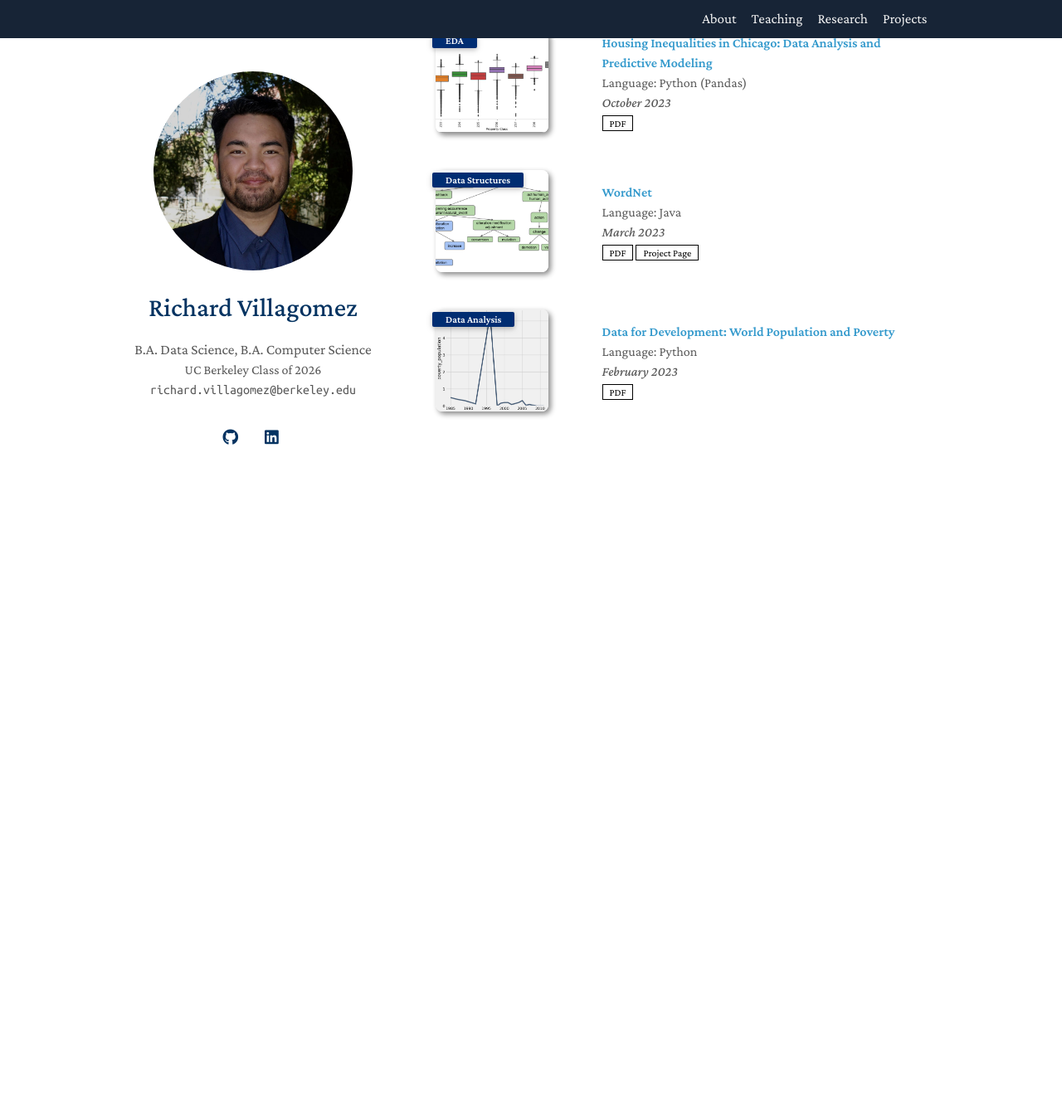
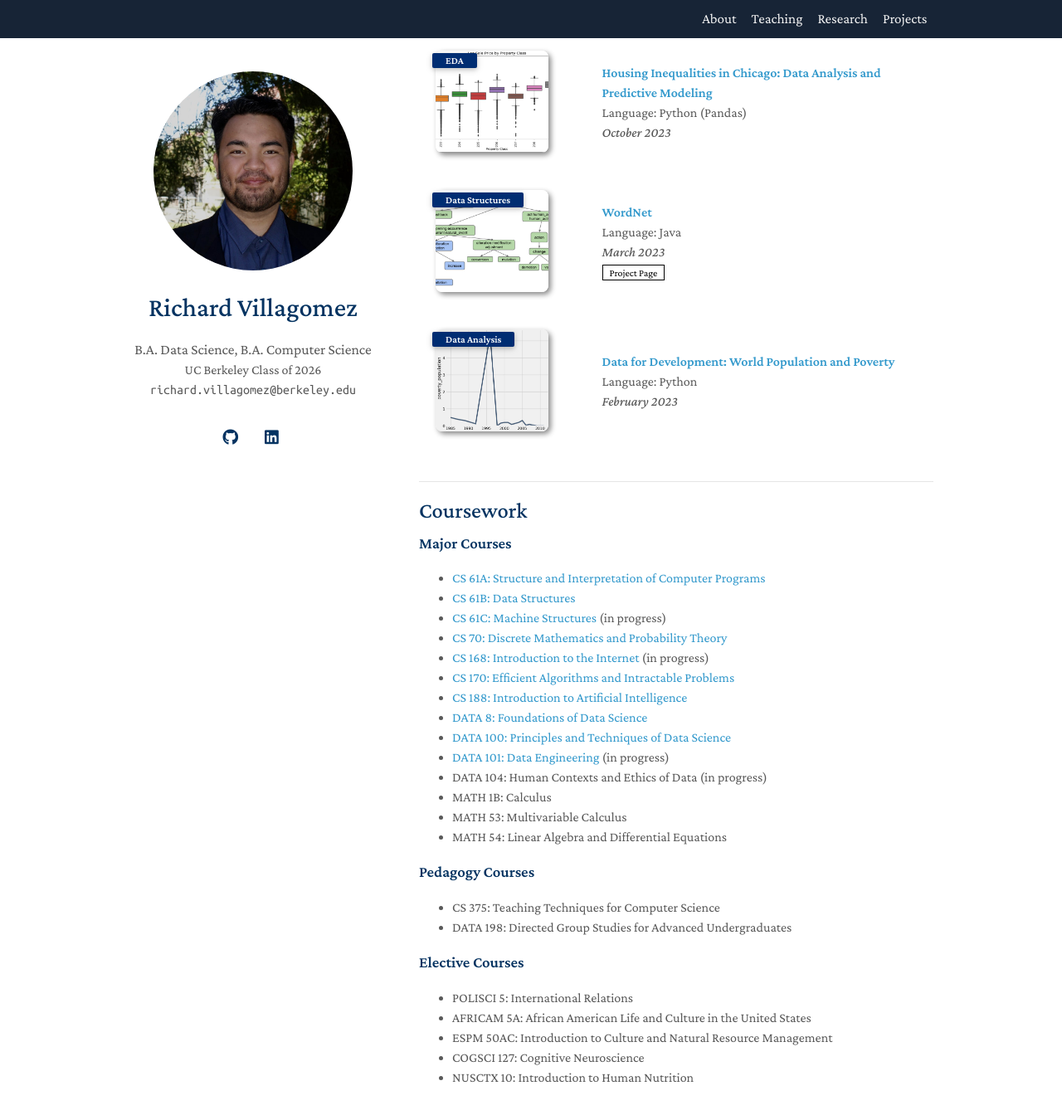
Before and after one commit to richardvillagomez/richardvillagomez.github.io, a Jekyll site: the page built from index.md, in a window 1280 px wide and 1400 px high, scrolled down 2337 px. Shown: the top 1344 px of the window at 83% size. Built offline with Jekyll 4.4.1, drawn with Linux system fonts in a browser that asks for light colours; nearby versions of some CDN libraries; a style sheet for code colours, icons or effects is not loaded; our own code applies the rules of GitHub Pages for plain Markdown files; before the commit the page ends 2967 px from its top, so only the background shows below that; some of the changed text lies outside the part shown.

Commit message:
added coursework

```diff
--- a/index.md
+++ b/index.md
@@ -71,6 +71,40 @@ _Course materials are available [here](http://www.data8.org/fa23/)._
 
 {% include_relative _includes/publications.md %}
 
+---
+
+## Coursework
+
+### Major Courses
+
+- [CS 61A: Structure and Interpretation of Computer Programs](https://inst.eecs.berkeley.edu/~cs61a/fa22/)
+- [CS 61B: Data Structures](https://sp23.datastructur.es/)
+- [CS 61C: Machine Structures](https://inst.eecs.berkeley.edu/~cs61c/su24/) (in progress)
+- [CS 70: Discrete Mathematics and Probability Theory](https://www.eecs70.org/)
+- [CS 168: Introduction to the Internet](https://cs168.io/) (in progress)
+- [CS 170: Efficient Algorithms and Intractable Problems](https://cs170.org/)
+- [CS 188: Introduction to Artificial Intelligence](https://inst.eecs.berkeley.edu/~cs188/sp24/)
+- [DATA 8: Foundations of Data Science](https://www.data8.org/sp23/)
+- [DATA 100: Principles and Techniques of Data Science](https://ds100.org/fa23/)
+- [DATA 101: Data Engineering](https://www.data101.org/) (in progress)
+- DATA 104: Human Contexts and Ethics of Data (in progress)
+- MATH 1B: Calculus
+- MATH 53: Multivariable Calculus
+- MATH 54: Linear Algebra and Differential Equations
+
+### Pedagogy Courses
+
+- CS 375: Teaching Techniques for Computer Science
+- DATA 198: Directed Group Studies for Advanced Undergraduates
+
+### Elective Courses
+
+- POLISCI 5: International Relations
+- AFRICAM 5A: African American Life and Culture in the United States
+- ESPM 50AC: Introduction to Culture and Natural Resource Management
+- COGSCI 127: Cognitive Neuroscience
+- NUSCTX 10: Introduction to Human Nutrition
+
 <!---
 ## News
 
```
Also changed, not shown: _data/publications.yml (+4 -4 lines), _includes/publications.md (+1 -1 lines).
